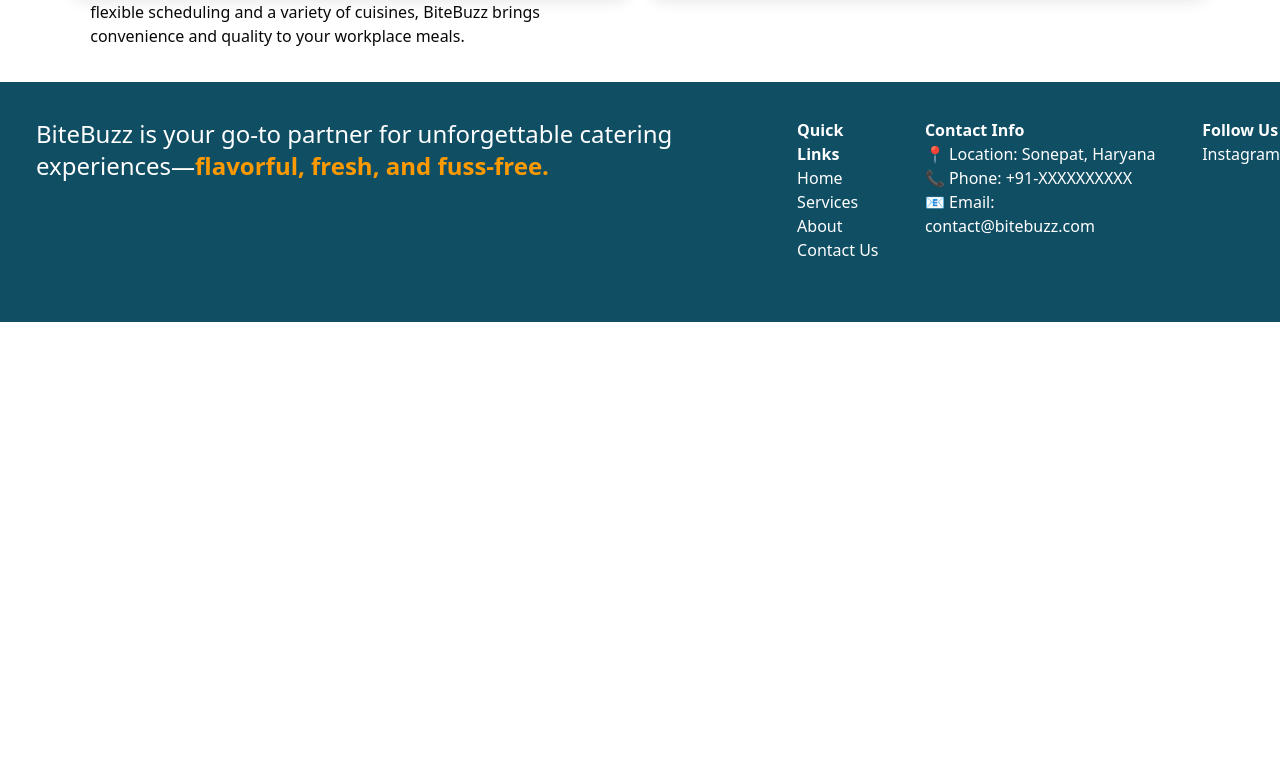
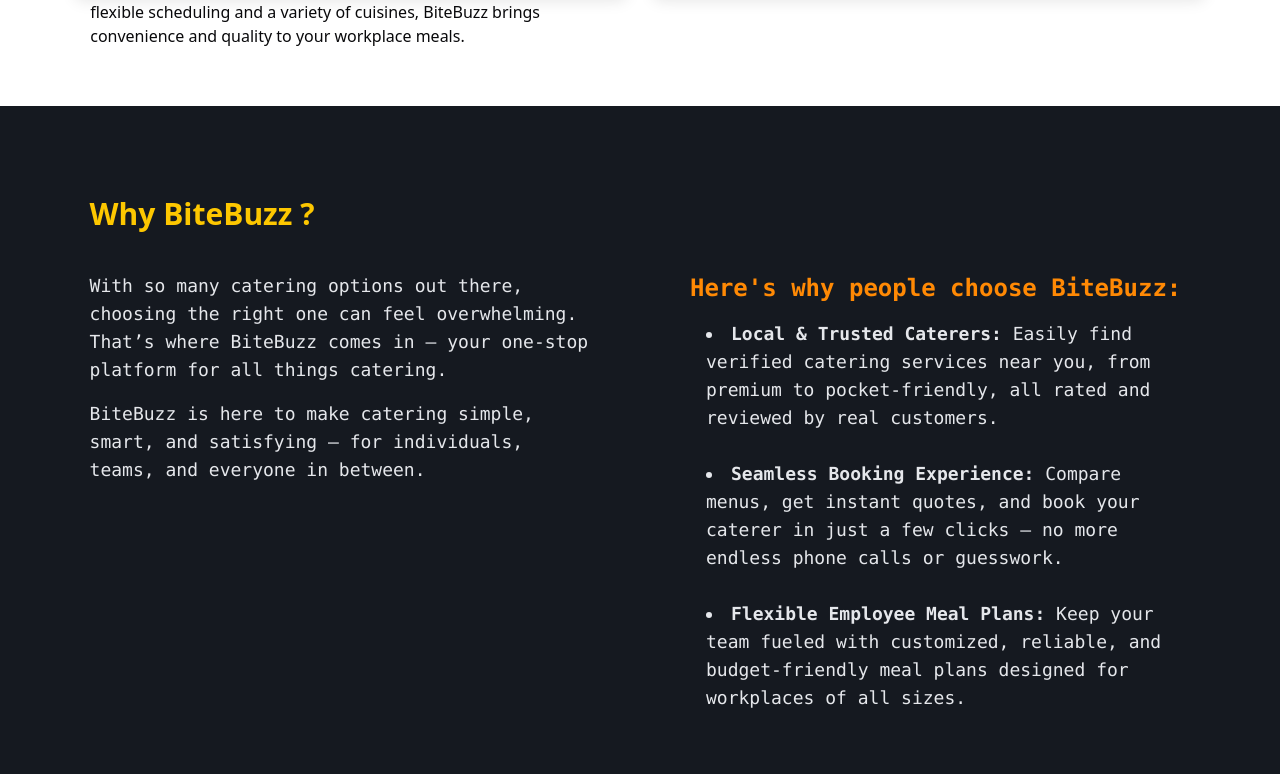
Before and after one commit to anantjain-afk/CateringServices, a Next.js app in the folder catering-services/: page /About in a window 1280 px wide. Shown: the part 546-1320 px from the top of the page. Before the commit the page ends 868 px from the top, so only its background shows below. Built offline with nearby package versions, Linux system fonts and the light colour scheme.

Commit message:
why bitebuzz section inside about us completed

```diff
--- a/catering-services/app/About/page.js
+++ b/catering-services/app/About/page.js
@@ -1,7 +1,7 @@
 export default function About() {
   return (
     <>
-      <div className="flex justify-center">
+      <div className="flex justify-center ">
         <div className=" grid grid-cols-2  h-[60vh] gap-1 mt-20 w-[90vw]">
           <div className="border rounded-lg shadow-lg  m-2  h-[80%] bg-white font-light  p-[3%] flex flex-col gap-3">
             <div className="font-bold text-2xl mb-4"> About Us</div>
@@ -12,14 +12,19 @@
               corporate event, wedding, or simply need reliable meal plans for
               your team, BiteBuzz makes it easy and hassle-free.
             </div>
-            <div >
+            <div>
               We’re more than just a catering directory. BiteBuzz connects you
               with verified local caterers, allowing you to browse menus,
               compare prices, read reviews, and book with confidence — all in
               one seamless platform. From gourmet experiences to budget-friendly
               options, we help you find the perfect fit for any occasion.
             </div>
-            <div>For businesses, we also offer customizable employee meal plans designed to keep your team nourished, happy, and productive. With flexible scheduling and a variety of cuisines, BiteBuzz brings convenience and quality to your workplace meals.</div>
+            <div>
+              For businesses, we also offer customizable employee meal plans
+              designed to keep your team nourished, happy, and productive. With
+              flexible scheduling and a variety of cuisines, BiteBuzz brings
+              convenience and quality to your workplace meals.
+            </div>
           </div>
           <div className="  m-2  h-[80%] grid grid-rows-2 gap-4 font-light ">
             <div className="border rounded-lg shadow-lg  p-[3%] bg-white">
@@ -45,6 +50,40 @@
           </div>
         </div>
       </div>
+      <br />
+      <div className="p-[7%] bg-[#151920] text-gray-200">
+        <div className="font-extrabold text-3xl text-yellow-400 mb-10">
+          Why BiteBuzz ?{" "}
+        </div>
+        <div className="grid grid-cols-2 gap-25 text-lg font-mono">
+
+          <div className="font-mono flex flex-col gap-4">
+          <div>
+            With so many catering options out there, choosing the right one can
+            feel overwhelming. That’s where BiteBuzz comes in — your one-stop
+            platform for all things catering.
+          </div>
+            <div>BiteBuzz is here to make catering simple, smart, and satisfying — for individuals, teams, and everyone in between.</div>
+          </div>
+
+          <div>
+            <div className="text-orange-400 font-bold text-2xl  ">
+              Here's why people choose BiteBuzz:
+            </div>
+            <ul className="p-4 list-disc list-inside flex flex-col gap-7 " >
+              <li >
+                <span className="font-bold text-lg">Local & Trusted Caterers:</span> Easily find verified catering services near you, from premium to pocket-friendly, all rated and reviewed by real customers.
+              </li>
+              <li>
+                <span className="font-bold text-lg">Seamless Booking Experience:</span> Compare menus, get instant quotes, and book your caterer in just a few clicks — no more endless phone calls or guesswork.
+              </li>
+              <li>
+                <span className="font-bold text-lg">Flexible Employee Meal Plans:</span> Keep your team fueled with customized, reliable, and budget-friendly meal plans designed for workplaces of all sizes.
+              </li>
+            </ul>
+          </div>
+        </div>
+      </div>
     </>
   );
 }
```
